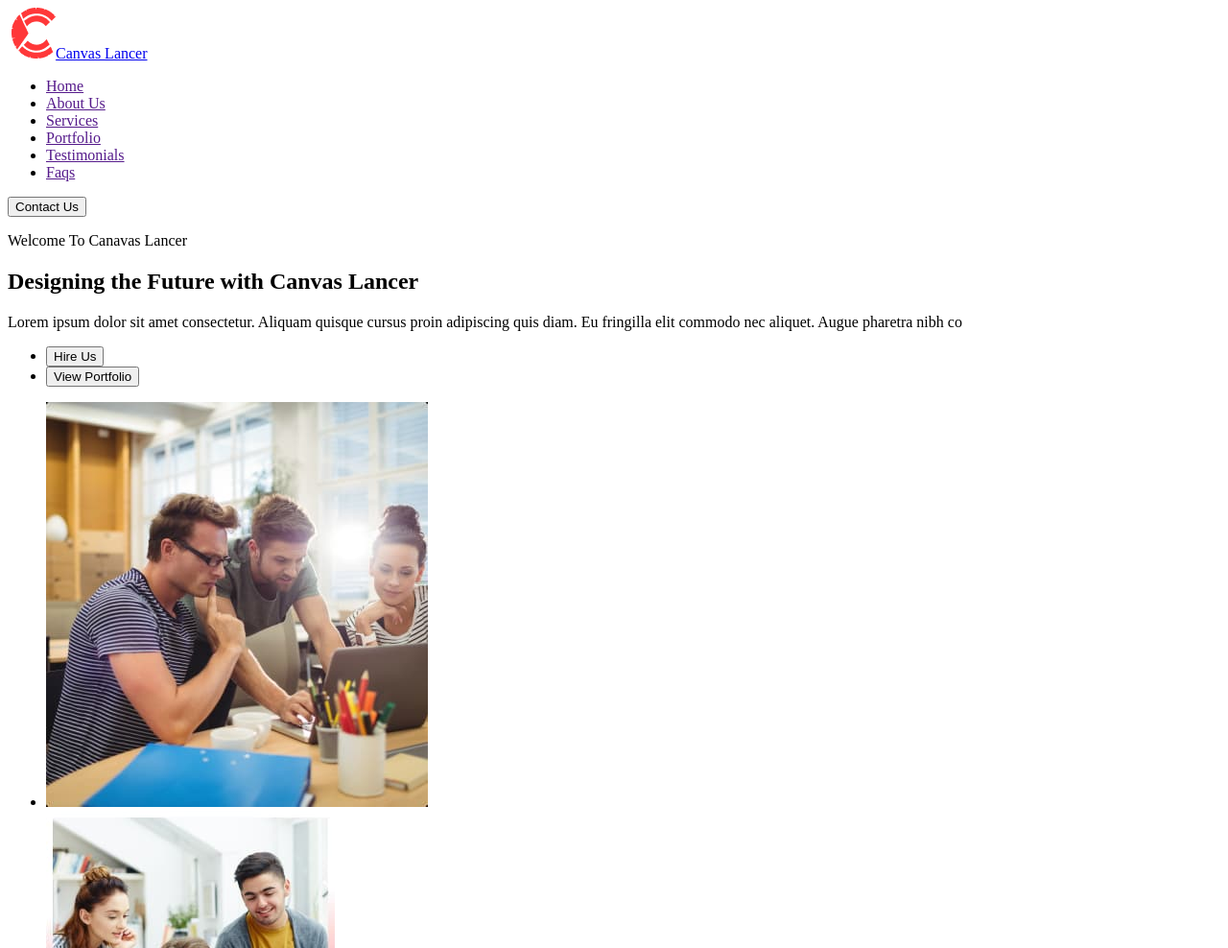
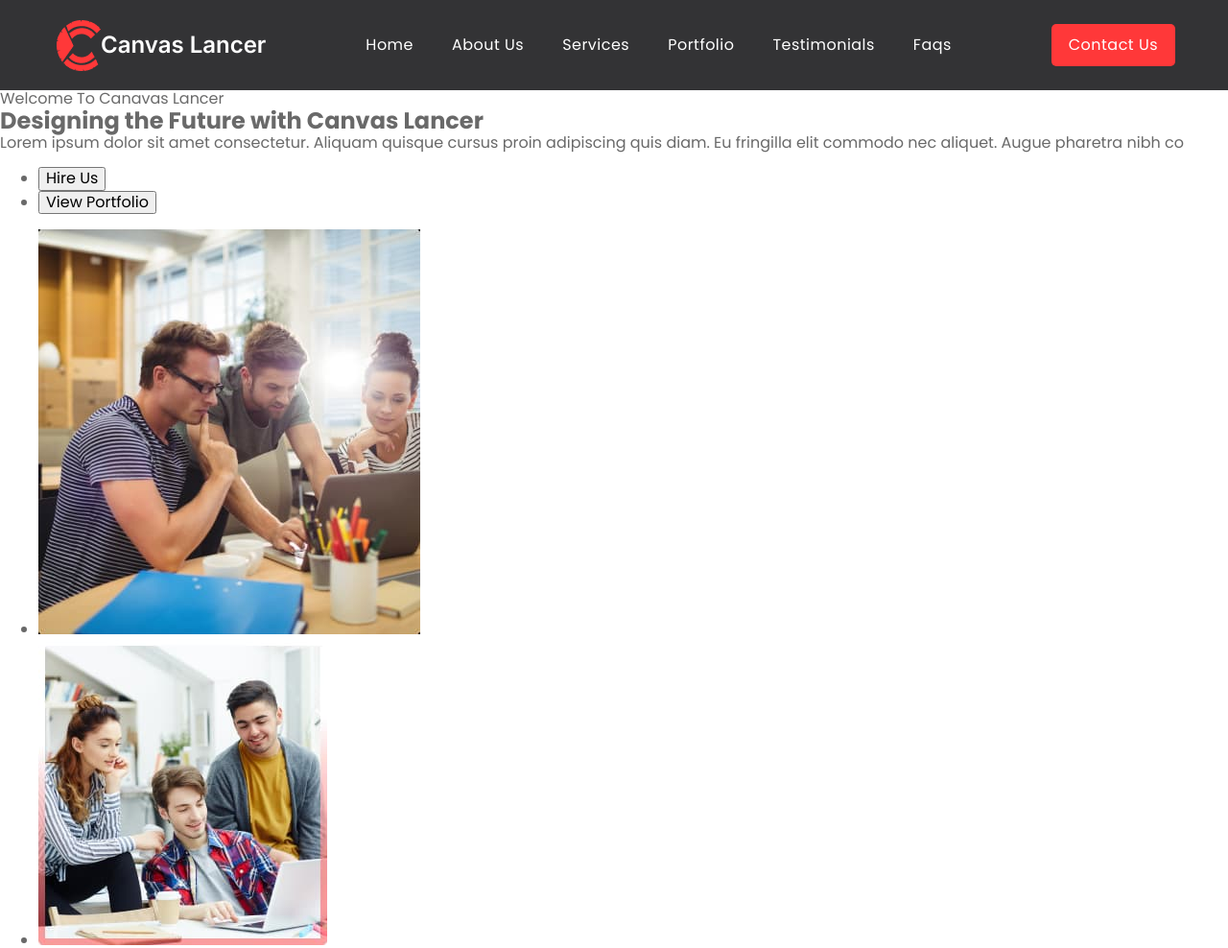
Before and after one commit to Viktoriya-ri/hw-2423, a plain HTML site: page index.html in a window 1280 px wide. Shown: the top 988 px of the page at 96% size. Drawn offline with nearby package versions, Linux system fonts and the light colour scheme.

Commit message:
Made header styles

```diff
--- /dev/null
+++ b/css/styles.css
@@ -0,0 +1,85 @@
+:root {
+	--background: #333335;
+	--accent-color: #ff3839;
+	--dark-color: #202020;
+	--light-color: #f8f8f8;
+	--main-white: #fff;
+	--text-color: #696969;
+}
+h1,
+h2,
+h3,
+p {
+	margin: 0;
+}
+.list {
+	list-style: none;
+	padding: 0;
+	margin: 0;
+}
+.link {
+	text-decoration: none;
+}
+body {
+	font-family: "Poppins", sans-serif;
+	color: var(--text-color);
+	background-color: var(--main-white);
+}
+button {
+	font-family: inherit;
+	cursor: pointer;
+}
+/* ================================================-_(header)_-================================================ */
+
+.header {
+	background-color: var(--background);
+}
+.header .container {
+	display: flex;
+	align-items: center;
+	justify-content: space-between;
+}
+.navigation {
+	display: flex;
+}
+
+.logo-link {
+	color: var(--main-white);
+	font-family: "Inter";
+	font-weight: 600;
+	font-size: 24px;
+	line-height: 1.2;
+	display: flex;
+	align-items: center;
+}
+.container {
+	width: 1200px;
+	padding: 0 15px;
+	margin: 0 auto;
+}
+.list-nav {
+	display: flex;
+	gap: 40px;
+}
+.list-link {
+	color: var(--main-white);
+	font-size: 16px;
+	line-height: 1.5;
+	padding: 35px 0;
+	display: inline-block;
+
+	letter-spacing: 0.03em;
+}
+.header-btn {
+	font-size: 16px;
+	line-height: 1.5;
+
+	background-color: var(--accent-color);
+	color: var(--main-white);
+	border-radius: 5px;
+	border: none;
+	padding: 10px 18px;
+	letter-spacing: 0.03em;
+}
+
+/* ================================================-_(/header)_-=============================================== */
--- a/index.html
+++ b/index.html
@@ -1,26 +1,39 @@
 <!DOCTYPE html>
 <html lang="en">
+
 <head>
 	<meta charset="UTF-8">
 	<meta http-equiv="X-UA-Compatible" content="IE=edge">
 	<meta name="viewport" content="width=device-width, initial-scale=1.0">
 	<title>Free Digital Agency</title>
+	<link rel="preconnect" href="https://fonts.googleapis.com">
+	<link rel="preconnect" href="https://fonts.gstatic.com" crossorigin>
+	<link
+		href="https://fonts.googleapis.com/css2?family=Inter:wght@500;600&family=Poppins:wght@300;400;700&family=Raleway:wght@800&family=Roboto:wght@400;500;700;900&display=swap"
+		rel="stylesheet">
+	<link rel="stylesheet"
+		href="https://cdn.jsdelivr.net/npm/modern-normalize@1.1.0/modern-normalize.min.css">
+	<link rel="stylesheet" href="./css/styles.css">
 </head>
 
 <body>
-  <header>
-    <nav>
-      <a href="./index.html"><img src="./images/layer_1.png" alt="logo">Canvas Lancer</a>
-      <ul>
-        <li><a href="">Home</a></li>
-        <li><a href="">About Us</a></li>
-        <li><a href="">Services</a></li>
-        <li><a href="">Portfolio</a></li>
-        <li><a href="">Testimonials</a></li>
-        <li><a href="">Faqs</a></li>
+	<header class="header">
+		<div class="container">
+			<a href="./index.html" class="link logo-link"><img
+					src="./images/layer_1.png" alt="logo">Canvas
+				Lancer</a>
+			<nav class="navigation">
+				<ul class="list list-nav">
+					<li><a href="" class="link list-link">Home</a></li>
+					<li><a href="" class="link list-link">About Us</a></li>
+					<li><a href="" class="link list-link">Services</a></li>
+					<li><a href="" class="link list-link">Portfolio</a></li>
+					<li><a href="" class="link list-link">Testimonials</a></li>
+					<li><a href="" class="link list-link">Faqs</a></li>
 				</ul>
-      <button type="button">Contact Us</button>
 			</nav>
+			<button type="button" class="header-btn">Contact Us</button>
+		</div>
 	</header>
 	<main>
 		<!-- section hero -->
@@ -42,10 +55,12 @@
 		<section>
 			<ul>
 				<li>
-          <img src="./images/second_about_jpg.jpg" alt="second_about_jpg" width="398" height="422">
+					<img src="./images/second_about_jpg.jpg" alt="second_about_jpg"
+						width="398" height="422">
 				</li>
 				<li>
-          <img src="./images/first_about_jpg.jpg" alt="first_about_jpg" width="301" height="319">
+					<img src="./images/first_about_jpg.jpg" alt="first_about_jpg"
+						width="301" height="319">
 				</li>
 			</ul>
 
@@ -119,13 +134,16 @@
 			</ul>
 			<ul>
 				<li>
-          <img src="./images/fir-project.jpg" alt="first project" width="374" height="439">
+					<img src="./images/fir-project.jpg" alt="first project" width="374"
+						height="439">
 				</li>
 				<li>
-          <img src="./images/project.jpg" alt="project" width="374" height="513">
+					<img src="./images/project.jpg" alt="project" width="374"
+						height="513">
 				</li>
 				<li>
-          <img src="./images/first-project.jpg" alt="second project" width="374" height="439">
+					<img src="./images/first-project.jpg" alt="second project" width="374"
+						height="439">
 				</li>
 			</ul>
 		</section>
@@ -162,7 +180,8 @@
 			<h2>Contact Us & We Can
 				Work Together</h2>
 			<p>Lorem ipsum dolor sit amet consectetur.
-      Adipiscing nisl id at arcu enim id gravida pulvinar. Tristique consectetur mi
+				Adipiscing nisl id at arcu enim id gravida pulvinar. Tristique
+				consectetur mi
 				curabitur congue enim dignissim</p>
 			<form action="#">
 				<div>
@@ -181,9 +200,11 @@
 			</form>
 		</section>
 		<section>
-      <a href="./index.html"><img src="./images/layer_1.png" alt="logo">Canvas Lancer</a>
+			<a href="./index.html"><img src="./images/layer_1.png" alt="logo">Canvas
+				Lancer</a>
 			<p>Lorem ipsum dolor sit amet consectetur.
-      Scelerisque vitae et vitae suspendisse vulputate vestibulum tortor nisl cursus.
+				Scelerisque vitae et vitae suspendisse vulputate vestibulum tortor nisl
+				cursus.
 				Egestas nulla in</p>
 			<img src="./images/group.png" alt="facebook instagram twitter">
 			<ul>
@@ -203,9 +224,11 @@
 				</li>
 				<li>
 					<h3>Contact Information</h3>
-          <p><img src="./images/sms.svg" alt="e-mail"> canvaslancer@gmail.com</p>
+					<p><img src="./images/sms.svg" alt="e-mail"> canvaslancer@gmail.com
+					</p>
 					<p><img src="./images/call.svg" alt="call"> +00012345678</p>
-          <p><img src="./images/location.jpg" alt="location"> Lorem Ipsum Dummy text</p>
+					<p><img src="./images/location.jpg" alt="location"> Lorem Ipsum Dummy
+						text</p>
 				</li>
 			</ul>
 		</section>
```
Lines whose indentation alone changed are shown as unchanged.
